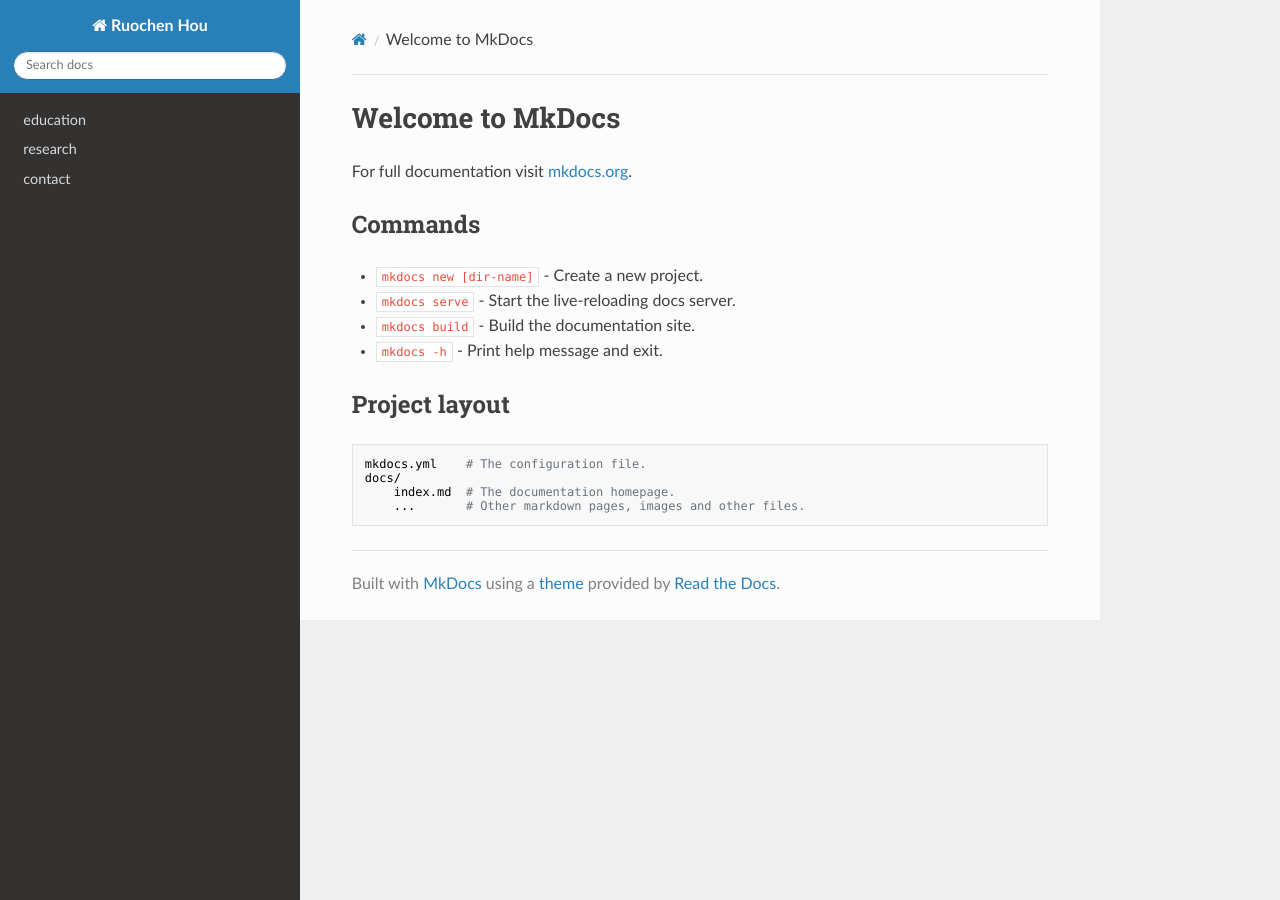
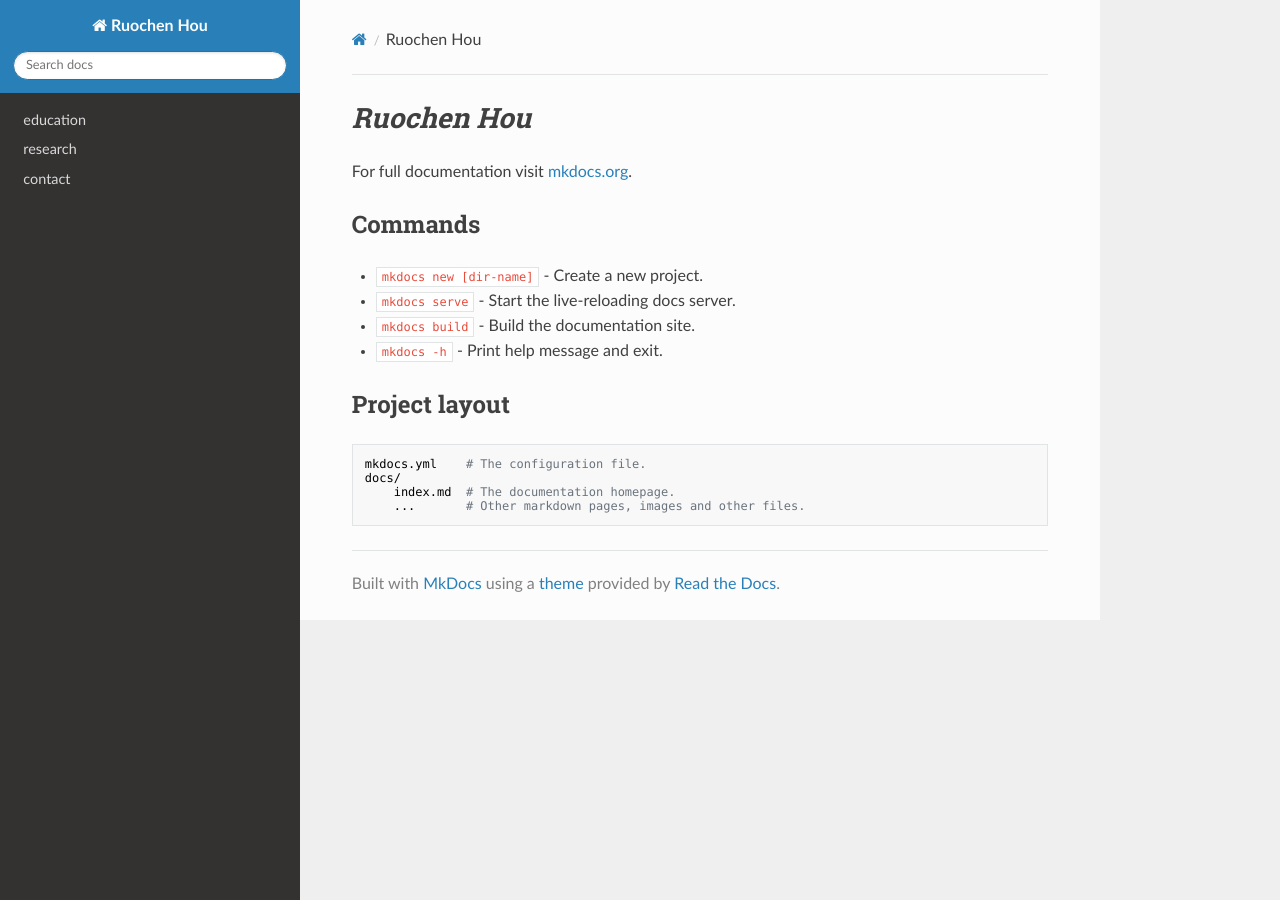
Before and after one commit to hruochenUCLA2021/houruochen_web, an MkDocs documentation site: the page built from docs/index.md, in a window 1280 px wide. Built offline with MkDocs 1.6.1, drawn with Linux system fonts in a browser that asks for light colours; nearby versions of some CDN libraries.

Commit message:
small change

```diff
--- a/docs/index.md
+++ b/docs/index.md
@@ -1,4 +1,4 @@
-# Welcome to MkDocs
+# *Ruochen Hou*
 
 For full documentation visit [mkdocs.org](https://www.mkdocs.org).
 
```
